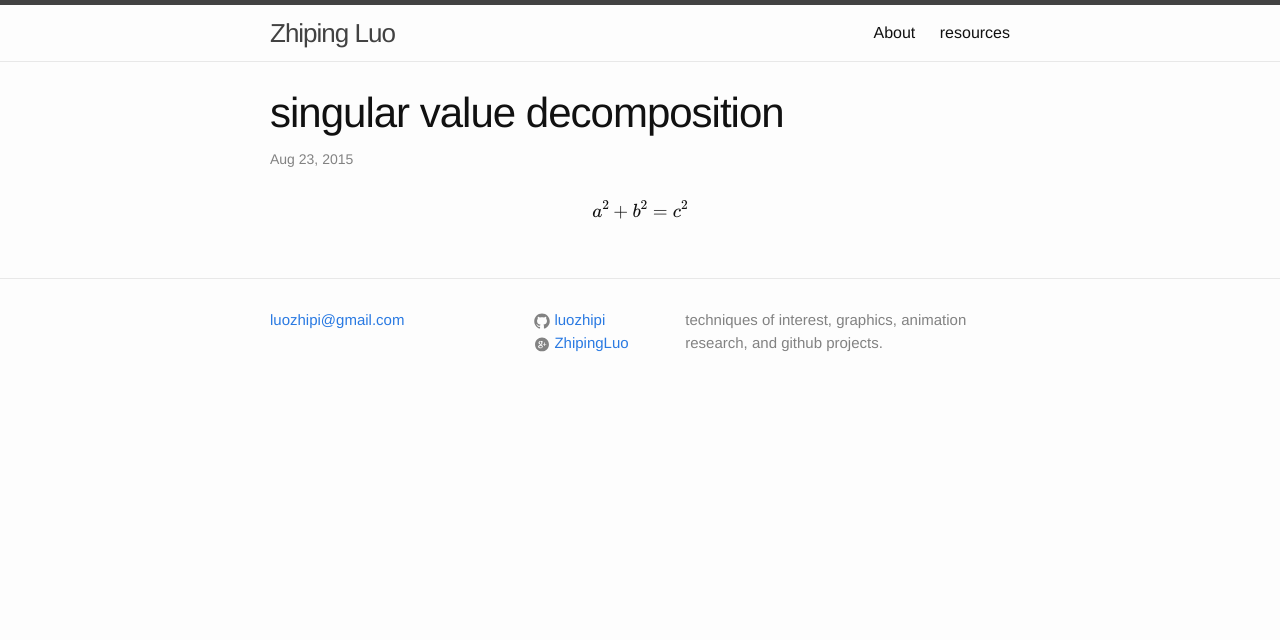
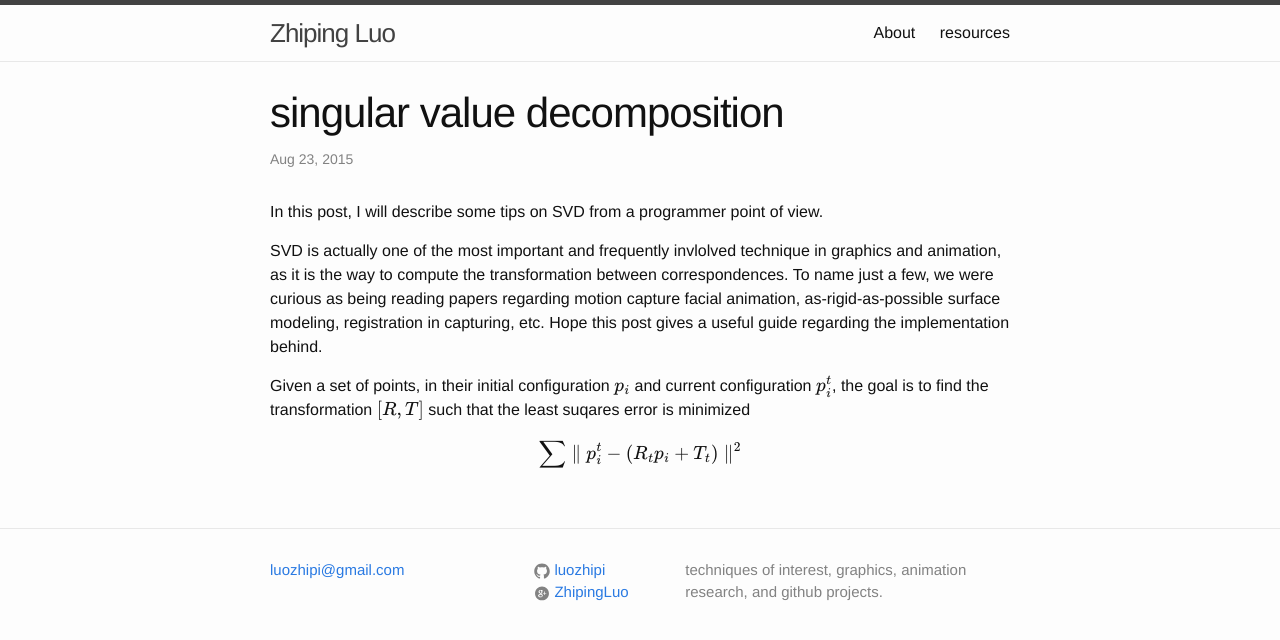
Before and after one commit to luozhipi/luozhipi.github.io, a Jekyll site: the page built from _posts/2015-08-23-svd.markdown, in a window 1280 px wide. Shown: the top 640 px of the page. Built offline with Jekyll 4.4.1, drawn with Linux system fonts in a browser that asks for light colours; formulas are drawn with MathJax 3.

Commit message:
Update 2015-08-23-svd.markdown

```diff
--- a/_posts/2015-08-23-svd.markdown
+++ b/_posts/2015-08-23-svd.markdown
@@ -4,5 +4,10 @@ title:  "singular value decomposition"
 date:   2015-08-23 11:10:00
 categories: animation
 ---
+In this post, I will describe some tips on SVD from a programmer point of view.
 
-$$a^2 + b^2 = c^2$$
+SVD is actually one of the most important and frequently invlolved technique in graphics and animation, as it is the way to compute the transformation between correspondences. To name just a few, we were curious as being reading papers regarding motion capture facial animation, as-rigid-as-possible surface modeling, registration in capturing, etc. Hope this post gives a useful guide regarding the implementation behind.
+
+
+Given a set of points, in their initial configuration $$p_{i}$$ and current configuration $$p_{i}^{t}$$, the goal is to find the transformation $$[R, T]$$ such that the least suqares error is minimized
+\\[ \sum \parallel p_{i}^{t}-(R_{t}p_{i}+T_{t})\parallel^{2} \\]
```
